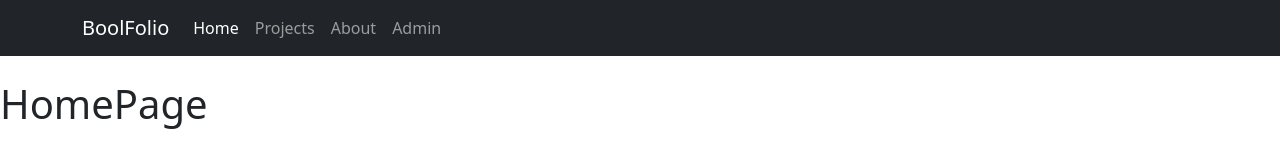
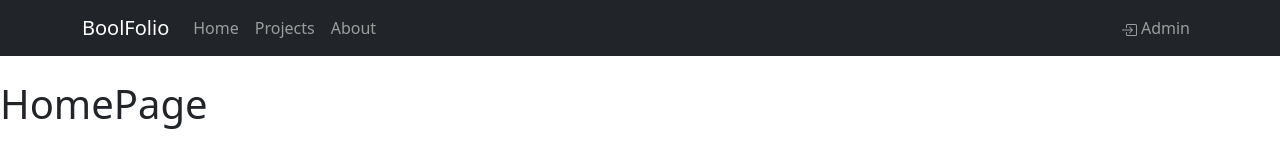
Before and after one commit to MatteoNocera/vite-boolfolio, a Vue app: page / in a window 1280 px wide. Shown: the top 160 px of the page. Built offline with nearby package versions, Linux system fonts and the light colour scheme.

Commit message:
add state.js and modify navbar

```diff
--- a/src/components/Navbar.vue
+++ b/src/components/Navbar.vue
@@ -1,9 +1,10 @@
 <script>
+import { state } from '../state.js';
 export default {
     name: 'Navbar',
     data() {
         return {
-
+            state
         }
     }
 }
@@ -21,7 +22,7 @@ export default {
             <div class="collapse navbar-collapse" id="collapsibleNavId">
                 <ul class="navbar-nav me-auto mt-2 mt-lg-0">
                     <li class="nav-item">
-                        <router-link class="nav-link active" to="/" aria-current="page">Home <span
+                        <router-link class="nav-link" to="/" aria-current="page">Home <span
                                 class="visually-hidden">(current)</span></router-link>
                     </li>
                     <li class="nav-item">
@@ -30,8 +31,18 @@ export default {
                     <li class="nav-item">
                         <router-link class="nav-link" to="/about">About</router-link>
                     </li>
+                </ul>
+                <ul class="navbar-nav ms-auto mt-2 mt-lg-0">
                     <li class="nav-item">
-                        <a class="nav-link" href="http://127.0.0.1:8000/admin">Admin</a>
+                        <a class="nav-link" :href="state.base_url + `/admin`">
+                            <svg xmlns="http://www.w3.org/2000/svg" width="16" height="16" fill="currentColor"
+                                class="bi bi-box-arrow-in-right" viewBox="0 0 16 16">
+                                <path fill-rule="evenodd"
+                                    d="M6 3.5a.5.5 0 0 1 .5-.5h8a.5.5 0 0 1 .5.5v9a.5.5 0 0 1-.5.5h-8a.5.5 0 0 1-.5-.5v-2a.5.5 0 0 0-1 0v2A1.5 1.5 0 0 0 6.5 14h8a1.5 1.5 0 0 0 1.5-1.5v-9A1.5 1.5 0 0 0 14.5 2h-8A1.5 1.5 0 0 0 5 3.5v2a.5.5 0 0 0 1 0v-2z" />
+                                <path fill-rule="evenodd"
+                                    d="M11.854 8.354a.5.5 0 0 0 0-.708l-3-3a.5.5 0 1 0-.708.708L10.293 7.5H1.5a.5.5 0 0 0 0 1h8.793l-2.147 2.146a.5.5 0 0 0 .708.708l3-3z" />
+                            </svg> Admin
+                        </a>
                     </li>
                 </ul>
 
--- /dev/null
+++ b/src/state.js
@@ -0,0 +1,6 @@
+import { reactive } from "vue";
+
+export const state = reactive({
+    base_url: 'http://127.0.0.1:8000',
+    project_api: '/api/projects',
+})
```
